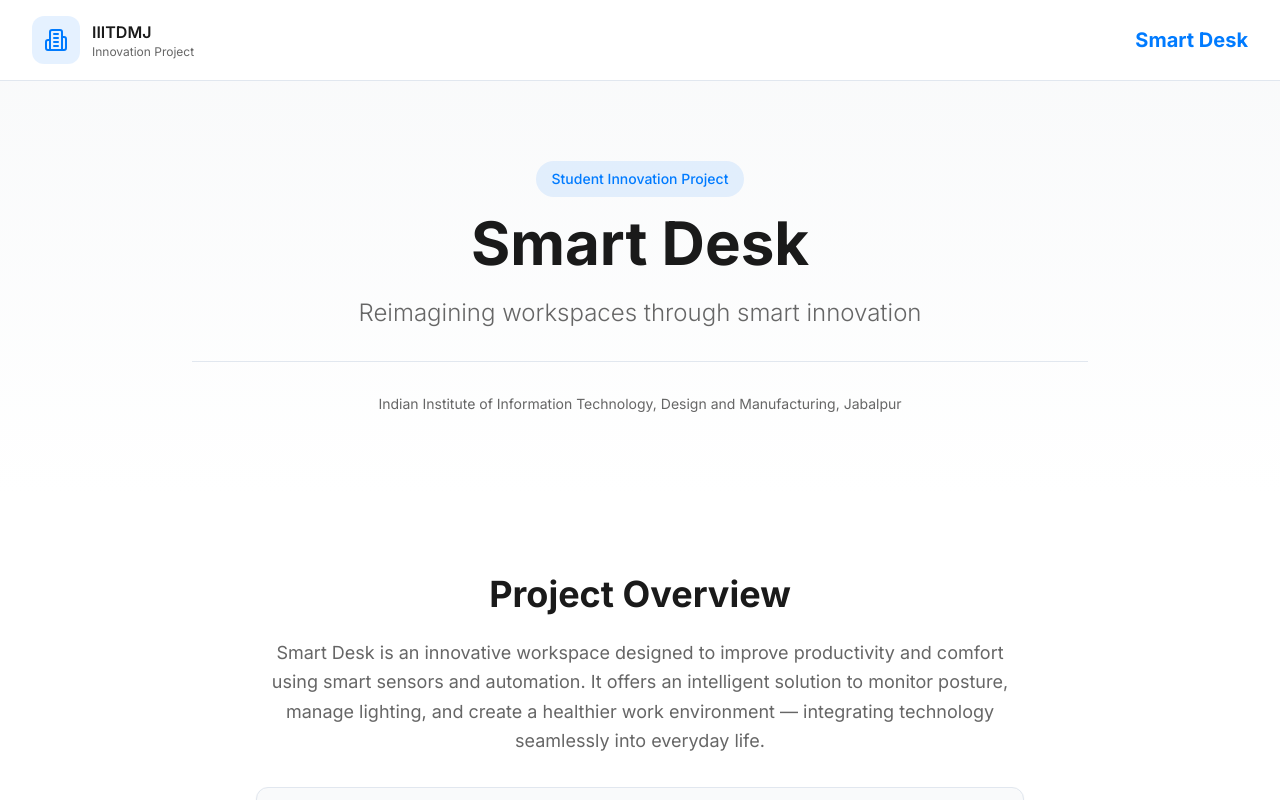
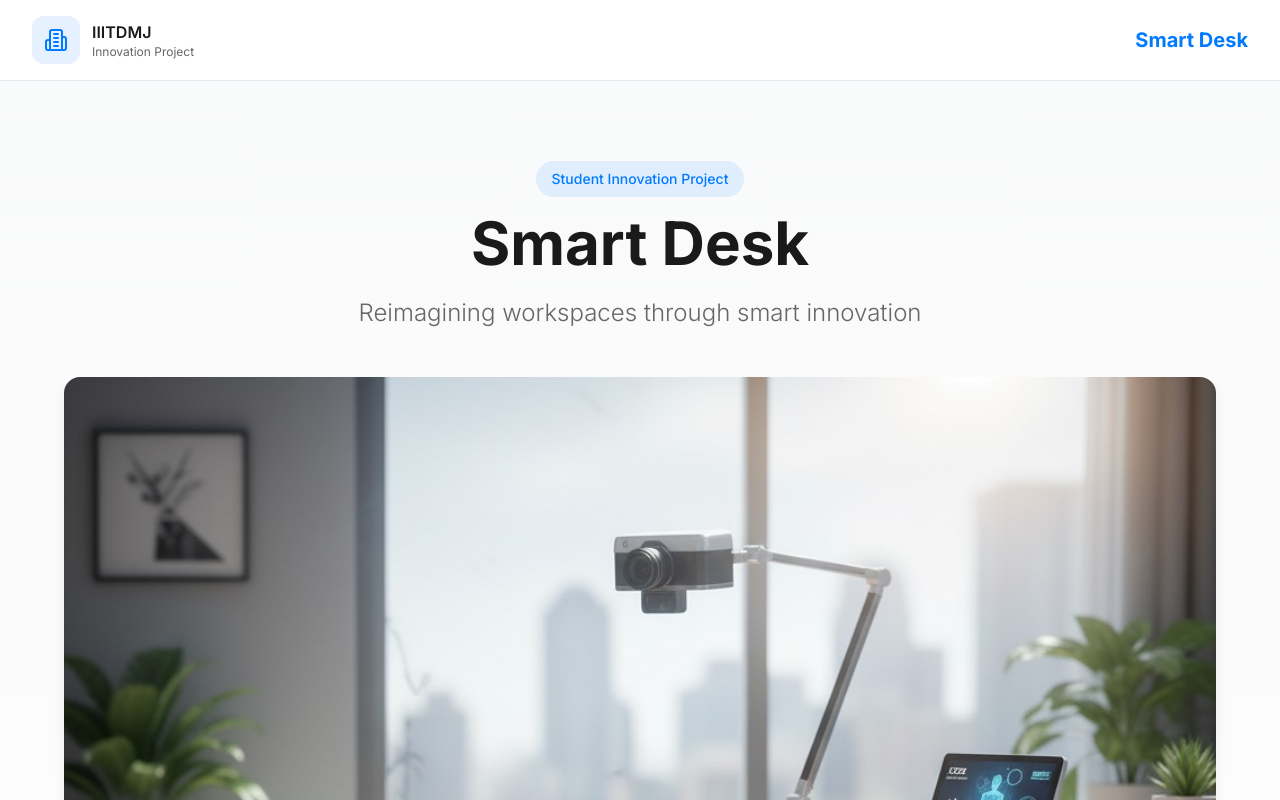
Before and after one commit to raghuwanshi313/smartdesk-iiitdmj-showcase, a React (Vite) app: page / in a window 1280 px wide. Shown: the top 800 px of the page. Built offline with nearby package versions, Linux system fonts and the light colour scheme; the HTML template or start-up script is replaced by a standard one.

Commit message:
Add project image

```diff
--- a/src/components/Hero.tsx
+++ b/src/components/Hero.tsx
@@ -1,8 +1,11 @@
+import smartDeskImage from "@/assets/smart-desk.jpg";
+
 const Hero = () => {
   return (
     <section className="py-16 sm:py-20 bg-gradient-to-b from-secondary to-background">
       <div className="section-container">
-        <div className="max-w-4xl mx-auto text-center fade-in">
+        <div className="max-w-6xl mx-auto fade-in">
+          <div className="text-center mb-12">
             <div className="inline-block mb-4 px-4 py-2 bg-primary/10 rounded-full">
               <p className="text-sm font-medium text-primary">Student Innovation Project</p>
             </div>
@@ -12,7 +15,17 @@ const Hero = () => {
             <p className="text-xl sm:text-2xl text-muted-foreground mb-4 font-light">
               Reimagining workspaces through smart innovation
             </p>
-          <div className="mt-8 pt-8 border-t border-border">
+          </div>
+
+          <div className="rounded-2xl overflow-hidden shadow-lg mb-8">
+            <img
+              src={smartDeskImage}
+              alt="Smart Desk with holographic interface and posture monitoring system"
+              className="w-full h-auto"
+            />
+          </div>
+
+          <div className="text-center pt-4 border-t border-border">
             <p className="text-sm text-muted-foreground">
               Indian Institute of Information Technology, Design and Manufacturing, Jabalpur
             </p>
```
Also changed, not shown: src/assets/smart-desk.jpg (added). Lines whose indentation alone changed are shown as unchanged.
